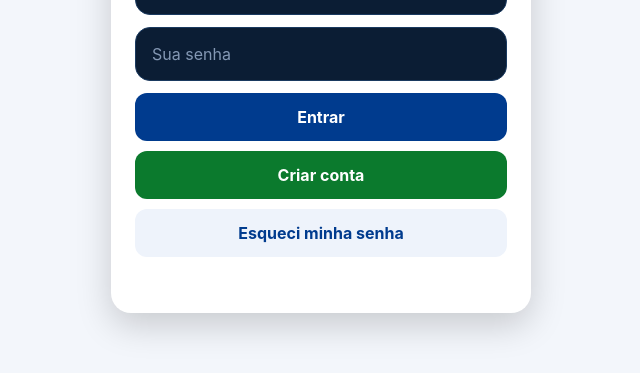
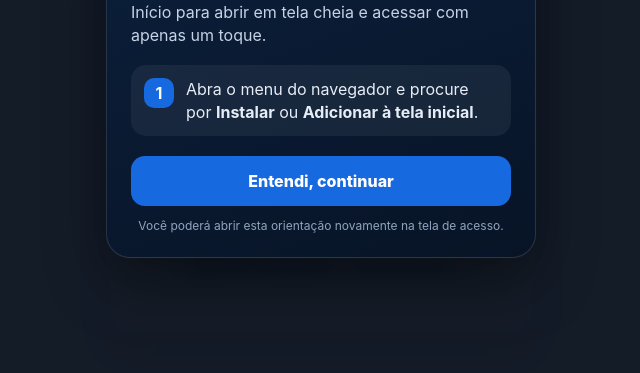
Before and after one commit to sathlersamuel-gif/samuel-comissoes-pro, a plain HTML site: page index.html in a window 1280 px wide. Shown: the part 313-686 px from the top of the page, without its empty margins (319-959 px from the left). Drawn offline with Linux system fonts and the light colour scheme; no server answers.

Commit message:
Ativar controles de usuário e guia de instalação

```diff
--- a/index.html
+++ b/index.html
@@ -60,7 +60,7 @@
 </main>
 <nav class="bottom"><button onclick="abrirTela('dashboard')"><span>⌂</span><small>Início</small></button><button onclick="abrirTela('novaVenda')"><span>＋</span><small>Nova Venda</small></button><button onclick="abrirTela('historico')"><span>▤</span><small>Histórico</small></button><button onclick="abrirTela('relatorios')"><span>▥</span><small>Relatórios</small></button></nav>
 <script src="https://www.gstatic.com/firebasejs/10.12.5/firebase-app-compat.js"></script><script src="https://www.gstatic.com/firebasejs/10.12.5/firebase-auth-compat.js"></script><script src="https://www.gstatic.com/firebasejs/10.12.5/firebase-firestore-compat.js"></script>
-<script src="pwa-enhancements.js?v=3"></script><script src="phone-mask.js?v=3"></script><script src="script.js?v=4"></script><script src="import-backup.js?v=2"></script><script src="app-upgrades.js?v=1"></script><script src="app-features.js?v=2"></script><script src="premium-ui.js?v=1"></script><script src="report-options-fix.js?v=1"></script><script src="firebase-integration.js?v=7"></script>
+<script src="pwa-enhancements.js?v=3"></script><script src="phone-mask.js?v=3"></script><script src="script.js?v=4"></script><script src="import-backup.js?v=2"></script><script src="app-upgrades.js?v=1"></script><script src="app-features.js?v=2"></script><script src="premium-ui.js?v=1"></script><script src="report-options-fix.js?v=1"></script><script src="firebase-integration.js?v=7"></script><script src="admin-controls.js?v=1"></script><script src="install-guide.js?v=1"></script>
 <script>document.getElementById('dataHoje').textContent=new Date().toLocaleDateString('pt-BR',{day:'2-digit',month:'short'});</script>
 </body>
 </html>
```
